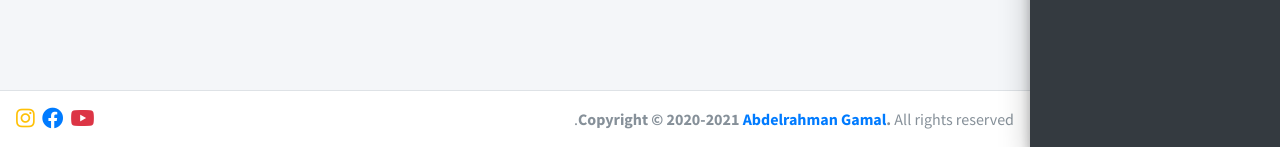
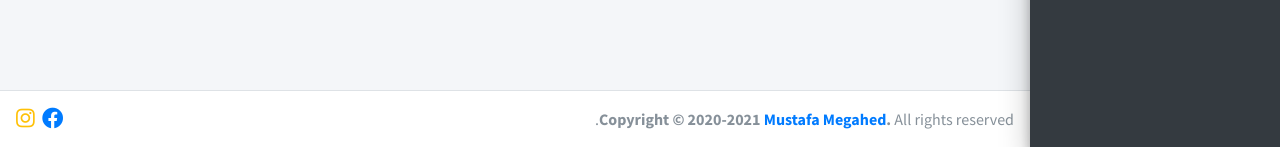
Before and after one commit to Mustafamegahed20/library_system_Django, a Django app: page / in a window 1280 px wide. Shown: the part 653-800 px from the top of the page. Run offline with Django 4.2, Linux system fonts and the light colour scheme; data that the repository does not hold is empty; some libraries are stand-ins or nearby versions.

Commit message:
Update footer.html

```diff
--- a/lms/templates/parts/footer.html
+++ b/lms/templates/parts/footer.html
@@ -1,10 +1,9 @@
 <!-- Main Footer -->
 <footer class="main-footer">
-<strong>Copyright &copy; 2020-2021 <a href="https://www.facebook.com/abdelrahman.g.nofal">Abdelrahman Gamal</a>.</strong>
+<strong>Copyright &copy; 2020-2021 <a href="https://www.facebook.com/MeGahed.MeGoOo">Mustafa Megahed</a>.</strong>
 All rights reserved.
 <div class="float-right d-none d-sm-inline-block">
-    <a target="_blank" class="text-danger" href="https://www.youtube.com/channel/UCbQh1yxBPVhyjB-G_blFFEQ"><i class="fab fa-lg fa-youtube"></i></a>
-    <a target="_blank" href="https://www.facebook.com/abdelrahman.g.nofal"><i class="fab fa-lg ml-1 fa-facebook"></i></a>
-    <a target="_blank" class="text-warning" href="https://www.instagram.com/abdelrahman_noufal/"><i class="fab fa-lg ml-1 fa-instagram"></i></a>
+    <a target="_blank" href="https://www.facebook.com/MeGahed.MeGoOo"><i class="fab fa-lg ml-1 fa-facebook"></i></a>
+    <a target="_blank" class="text-warning" href="https://www.instagram.com/mustafa_megahed/"><i class="fab fa-lg ml-1 fa-instagram"></i></a>
 </div>
 </footer>
```
